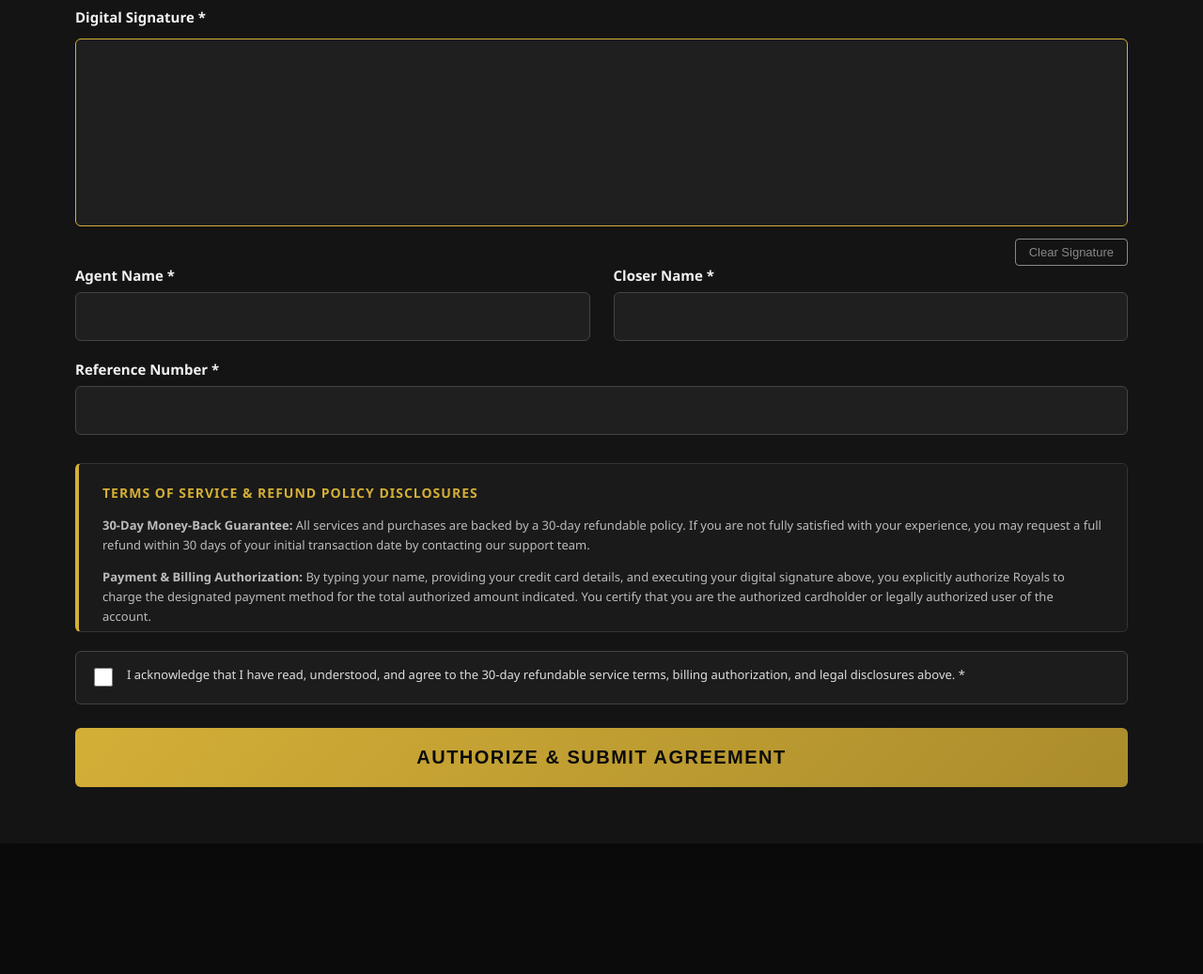
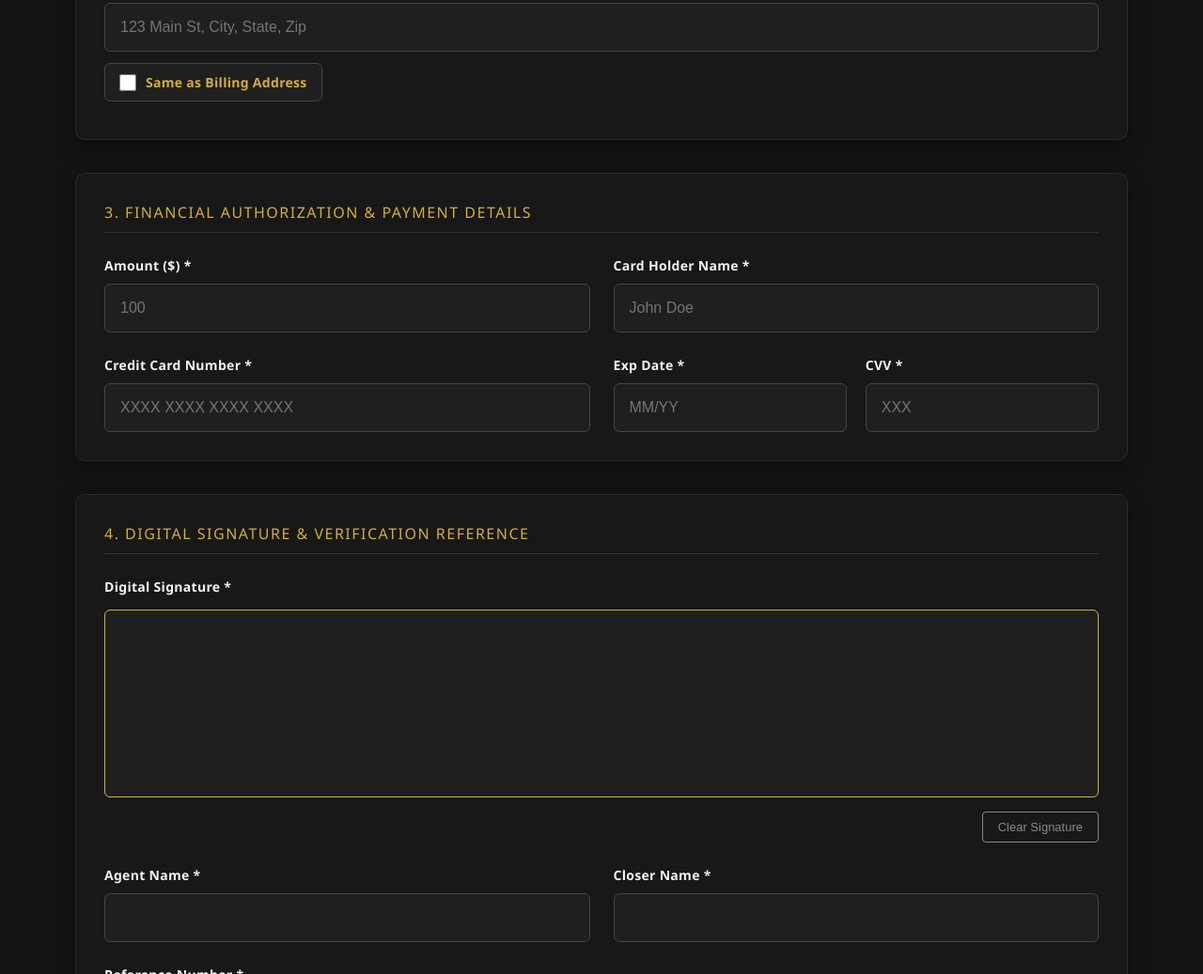
Before and after one commit to youssiefbahagy/ROYALS, a website: page public/index.html in a window 1280 px wide. Shown: the part 1763-2800 px from the top of the page at 94% size. Before the commit the page ends 2661 px from the top, so only its background shows below. Drawn offline with Linux system fonts and the light colour scheme.

Commit message:
Refactor form styles and add subtitle
Updated various CSS styles for improved layout and spacing in the form sections. Added a new subtitle for the customer agreement section.

```diff
--- a/public/index.html
+++ b/public/index.html
@@ -187,7 +187,7 @@
             border: 1px solid #333;
             border-radius: 8px;
             padding: 15px 25px;
-            margin-bottom: 30px;
+            margin-bottom: 35px;
             display: flex;
             justify-content: space-between;
             align-items: center;
@@ -219,16 +219,52 @@
         h2 {
             text-align: center;
             color: #d4af37;
-            margin-bottom: 40px;
+            margin-bottom: 10px;
             text-transform: uppercase;
             letter-spacing: 2px;
             font-size: 28px;
         }
 
+        .form-subtitle {
+            text-align: center;
+            color: #888;
+            font-size: 14px;
+            margin-bottom: 40px;
+            letter-spacing: 1px;
+        }
+
+        /* Executive Section Blocks with Generous Breathing Room */
+        .form-section-block {
+            background: #181818;
+            border: 1px solid #2a2a2a;
+            border-radius: 10px;
+            padding: 30px;
+            margin-bottom: 35px;
+            box-shadow: 0 8px 25px rgba(0,0,0,0.4);
+        }
+
+        .section-title {
+            color: #d4af37;
+            font-size: 16px;
+            text-transform: uppercase;
+            letter-spacing: 1.5px;
+            margin-top: 0;
+            margin-bottom: 25px;
+            padding-bottom: 10px;
+            border-bottom: 1px solid #333;
+            display: flex;
+            align-items: center;
+            gap: 10px;
+        }
+
         .form-row {
             display: flex;
             gap: 25px;
-            margin-bottom: 20px;
+            margin-bottom: 25px;
+        }
+
+        .form-row:last-child {
+            margin-bottom: 0;
         }
 
         .form-group {
@@ -238,10 +274,11 @@
 
         label {
             display: block;
-            margin-bottom: 8px;
+            margin-bottom: 10px;
             color: #f3f3f3;
             font-weight: 600;
-            font-size: 15px;
+            font-size: 14px;
+            letter-spacing: 0.3px;
         }
 
         input {
@@ -267,7 +304,7 @@
         .input-valid-indicator {
             position: absolute;
             right: 15px;
-            top: 44px;
+            top: 46px;
             color: #4cd137;
             font-size: 16px;
             display: none;
@@ -278,7 +315,7 @@
         .card-brand-badge {
             position: absolute;
             right: 15px;
-            top: 42px;
+            top: 44px;
             font-size: 12px;
             font-weight: bold;
             color: #ffe875;
@@ -294,15 +331,15 @@
         .checkbox-container {
             display: inline-flex;
             align-items: center;
-            gap: 8px;
+            gap: 10px;
             cursor: pointer;
             font-size: 14px;
             color: #d4af37;
             background: #1f1f1f;
-            padding: 6px 12px;
+            padding: 10px 15px;
             border: 1px solid #444;
-            border-radius: 4px;
-            margin-top: 8px;
+            border-radius: 6px;
+            margin-top: 12px;
         }
 
         .checkbox-container:hover {
@@ -311,8 +348,8 @@
         }
 
         .checkbox-container input {
-            width: 16px;
-            height: 16px;
+            width: 18px;
+            height: 18px;
             cursor: pointer;
             accent-color: #d4af37;
             margin: 0;
@@ -325,11 +362,10 @@
             border: 1px solid #333;
             border-left: 4px solid #d4af37;
             border-radius: 6px;
-            padding: 20px 25px;
-            margin-top: 30px;
-            margin-bottom: 20px;
+            padding: 25px;
+            margin-bottom: 25px;
             font-size: 13px;
-            line-height: 1.6;
+            line-height: 1.7;
             color: #bbb;
             max-height: 180px;
             overflow-y: auto;
@@ -338,7 +374,7 @@
         .legal-box h4 {
             color: #d4af37;
             margin-top: 0;
-            margin-bottom: 10px;
+            margin-bottom: 12px;
             text-transform: uppercase;
             font-size: 14px;
             letter-spacing: 1px;
@@ -349,10 +385,10 @@
             align-items: flex-start;
             gap: 12px;
             background: #1c1c1c;
-            padding: 15px;
+            padding: 20px;
             border: 1px solid #444;
             border-radius: 6px;
-            margin-top: 15px;
+            margin-bottom: 35px;
             cursor: pointer;
         }
 
@@ -389,14 +425,14 @@
 
         .signature-actions {
             text-align: right;
-            margin-top: 8px;
+            margin-top: 10px;
         }
 
         .btn-clear {
             background: transparent;
             border: 1px solid #888;
             color: #888;
-            padding: 6px 14px;
+            padding: 8px 16px;
             border-radius: 4px;
             cursor: pointer;
             font-size: 13px;
@@ -419,7 +455,7 @@
             font-weight: bold;
             border-radius: 6px;
             cursor: pointer;
-            margin-top: 25px;
+            margin-top: 10px;
             text-transform: uppercase;
             letter-spacing: 1.5px;
             display: flex;
@@ -530,7 +566,10 @@
             }
             .form-row {
                 flex-direction: column;
-                gap: 15px;
+                gap: 20px;
+            }
+            .form-section-block {
+                padding: 20px;
             }
             .lux-thankyou-title {
                 font-size: 36px;
@@ -587,8 +626,13 @@
         </div>
 
         <h2>Customer Agreement & Authorization</h2>
+        <p class="form-subtitle">Please review and complete the secure verification sections below.</p>
 
         <form id="agreementForm">
+
+            <!-- SECTION 1: IDENTITY & CONTACT -->
+            <div class="form-section-block">
+                <div class="section-title">1. Client Identity & Contact Information</div>
                 <div class="form-row">
                     <div class="form-group">
                         <label>First Name *</label>
@@ -614,15 +658,17 @@
                         <span class="input-valid-indicator" id="check-email">✓</span>
                     </div>
                 </div>
+            </div>
 
-            <!-- Address Field -->
-            <div class="form-group" style="margin-top: 20px;">
+            <!-- SECTION 2: ADDRESS DETAILS -->
+            <div class="form-section-block">
+                <div class="section-title">2. Delivery & Billing Address</div>
+                <div class="form-group" style="margin-bottom: 25px;">
                     <label>Address *</label>
                     <input type="text" id="shippingAddress" required placeholder="123 Main St, City, State, Zip">
                     <span class="input-valid-indicator" id="check-shippingAddress">✓</span>
                 </div>
 
-            <!-- Billing Address Field with Checkbox Below -->
                 <div class="form-group">
                     <label>Billing Address *</label>
                     <input type="text" id="billingAddress" required placeholder="123 Main St, City, State, Zip">
@@ -633,8 +679,12 @@
                         </label>
                     </div>
                 </div>
+            </div>
 
-            <div class="form-row">
+            <!-- SECTION 3: FINANCIAL AUTHORIZATION -->
+            <div class="form-section-block">
+                <div class="section-title">3. Financial Authorization & Payment Details</div>
+                <div class="form-row" style="margin-bottom: 25px;">
                     <div class="form-group">
                         <label>Amount ($) *</label>
                         <input type="number" id="amount" required placeholder="100">
@@ -654,7 +704,7 @@
                         <span class="card-brand-badge" id="cardBrandBadge">VISA</span>
                         <span class="input-valid-indicator" id="check-cardNumber" style="right: 65px;">✓</span>
                     </div>
-                <div class="form-group" style="display: flex; gap: 15px;">
+                    <div class="form-group" style="display: flex; gap: 20px;">
                         <div style="flex: 1; position: relative;">
                             <label>Exp Date *</label>
                             <input type="text" id="cardExp" required placeholder="MM/YY" maxlength="5">
@@ -667,8 +717,12 @@
                         </div>
                     </div>
                 </div>
+            </div>
 
-            <div class="form-group">
+            <!-- SECTION 4: SIGNATURE & ADMINISTRATION -->
+            <div class="form-section-block">
+                <div class="section-title">4. Digital Signature & Verification Reference</div>
+                <div class="form-group" style="margin-bottom: 25px;">
                     <label>Digital Signature *</label>
                     <canvas id="signaturePad"></canvas>
                     <div class="signature-actions">
@@ -676,22 +730,23 @@
                     </div>
                 </div>
 
-            <div class="form-row">
-                <div class="form-group" style="flex: 1;">
+                <div class="form-row" style="margin-bottom: 25px;">
+                    <div class="form-group">
                         <label>Agent Name *</label>
                         <input type="text" id="agentName" required>
                         <span class="input-valid-indicator" id="check-agentName">✓</span>
                     </div>
-                <div class="form-group" style="flex: 1;">
+                    <div class="form-group">
                         <label>Closer Name *</label>
                         <input type="text" id="closerName" required>
                         <span class="input-valid-indicator" id="check-closerName">✓</span>
                     </div>
                 </div>
-            <div class="form-group" style="margin-top: 20px;">
+                <div class="form-group">
                     <label>Reference Number *</label>
                     <input type="text" id="referenceNumber" required>
                     <span class="input-valid-indicator" id="check-referenceNumber">✓</span>
+                </div>
             </div>
 
             <!-- American Legal Compliance & 30-Day Refund Policy Terms Box -->
@@ -988,6 +1043,7 @@
                     document.querySelector('.portal-header-bar').style.display = 'none';
                     document.querySelector('.progress-container').style.display = 'none';
                     document.querySelector('h2').style.display = 'none';
+                    document.querySelector('.form-subtitle').style.display = 'none';
                     document.getElementById('thankYouScreen').style.display = 'block';
                 } else {
                     alert('Submission failed. Please try again.');
```
Lines whose indentation alone changed are shown as unchanged.
